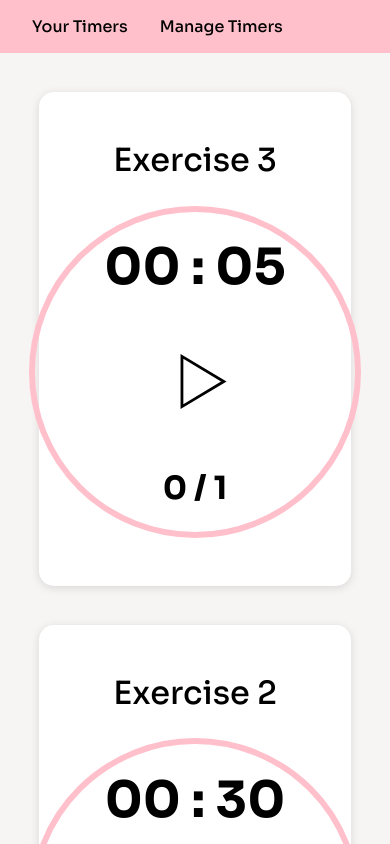
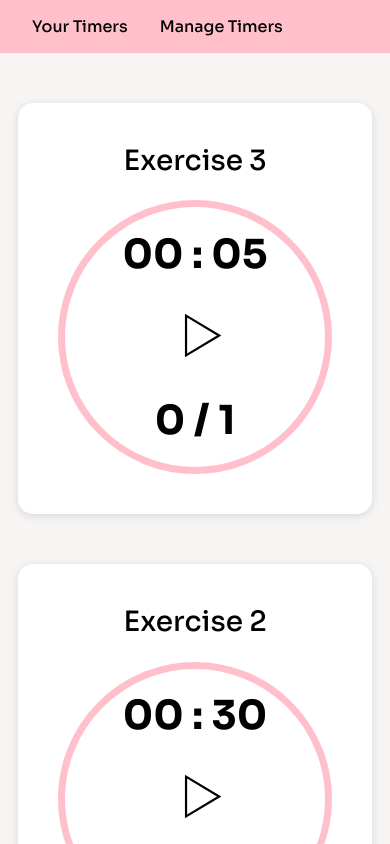
Before and after one commit to macmro7/organizer, a React (Create React App) app: page / in a window 390 px wide. Shown: the top 844 px of the page. Built offline with nearby package versions, Linux system fonts and the light colour scheme.

Commit message:
style 'your timers' media query

```diff
--- a/src/App.css
+++ b/src/App.css
@@ -21,6 +21,7 @@ nav {
   background: pink;
   padding: 0;
   margin: 0;
+  font-size: 20px;
 }
 
 nav ul{
@@ -42,36 +43,46 @@ nav a:hover {
   color: white
 }
 
+
+/* Timer */
+
 .timer {
   display: flex;
   align-items: center;
   justify-content: center;
   flex-direction: column;
 
-  padding: 3em;
+  padding: 2em 4em;
+  margin-left: auto;
+  margin-right: auto;
+  margin-top: 2.5em;
 
-  margin: 10% 10%;
+  max-width: fit-content;
+
+  font-size: 30px;
+
+  background-color: white;
   border-radius: 15px;
   box-shadow: rgba(99, 99, 99, 0.2) 0px 2px 8px 0px;
-  background-color: white;
-  --background-color: rgba(255, 211, 219, 0.445);
 }
 
 .timer label {
-  font-size: 2em;
+  font-size: 1.4em;
   margin-bottom: 0.8em;
 }
 
 .circle {
-  border: 6px solid;
-  border-radius: 50%;
-  height: 20em;
-  width: 20em;
   display: flex;
   align-items: center;
   justify-content: center;
   flex-direction: column;
-  gap: 3em;
+  gap: 1.4em;
+
+  height: 13em;
+  width: 13em;
+
+  border: 7px solid;
+  border-radius: 50%;
 }
 
 .timer--not--completed {
@@ -82,76 +93,24 @@ nav a:hover {
   border-color: #518a6e;
 }
 
-.circle--timer {
-  font-size: 50px;
-  /*
-  display: flex;
-  justify-content: center;
-  align-items: center;
-  min-width: 4em;
-  */
+.icon--play {
+  width: 5em;
+  margin-left: 1em;
 }
 
 .icon--pause {
   width: 5em;
 }
 
-.icon--play {
-  width: 5em;
-  margin-left: 1em;
-}
-
 
 /* ManageTimers */
-
-/* .timers--list {
-  margin: 10% 10%;
-  padding: 2em;
-
-  display: flex;
-  --align-items: center;
-  --justify-content: center;
-  flex-direction: column;
-  gap: 2em;
-
-  border-radius: 15px;
-  box-shadow: rgba(99, 99, 99, 0.2) 0px 2px 8px 0px;
-  background-color: white;
-  --background-color: rgba(255, 211, 219, 0.445);
-
-  max-height: 600px;
-  overflow: scroll;
-
-  list-style-type: none;
-
-} */
-
-/*
-.timers--list li {
-  display: flex;
-  align-items: center;
-  justify-content: space-between;
-
-  padding: 1em;
-  width: 90%;
-  border-bottom: 2px solid rgba(223, 223, 223, 0.226);
-}*/
-
-/*
-.timers--list ul {
-  padding: 1em;
-  display: flex;
-  list-style: none;
-  justify-content: space-between;
-  --background-color: #518a6e;
-}
-*/
 
 .timers--table {
   margin-left: auto;
   margin-right: auto;
   margin-top: 10%;
-  width: 80%;
+  --width: 80%;
+  max-width: fit-content;
   padding: 1em 2em;
 
   border-radius: 15px;
@@ -274,3 +233,19 @@ nav a:hover {
   border: none;
   background: 0;
 }
+
+@media (max-width: 768px) {
+  nav {
+    font-size: 16px;
+  }
+
+  .timer {
+    font-size: 20px;
+    padding-left: 2em;
+    padding-right: 2em;
+  }
+
+  .timer img {
+    width: 4em;
+  }
+}
```
